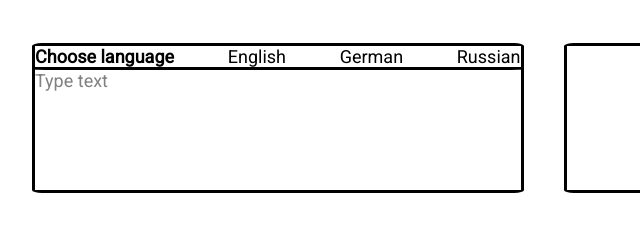
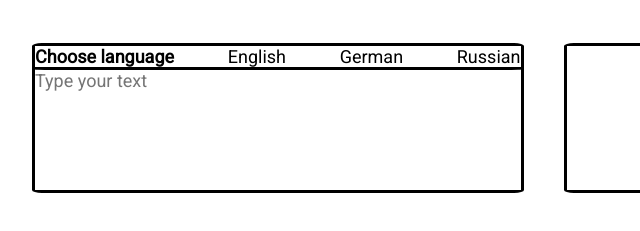
Before and after one commit to mateuszrosa/Translator, a plain HTML site: page index.html in a window 1280 px wide. Shown: the part 195-426 px from the top of the page, 96-736 px from the left. Drawn offline with Linux system fonts and the light colour scheme.

Commit message:
texarea instead contenteditable div

```diff
--- a/index.html
+++ b/index.html
@@ -19,9 +19,7 @@
                 <span>German</span>
                 <span>Russian</span>
             </div>
-            <div class="input" contenteditable="true">
-                <span>Type text</span>
-            </div>
+            <textarea class="input" placeholder="Type your text"></textarea>
         </div>
         <div class="second"></div>
     </div>
--- a/style.css
+++ b/style.css
@@ -44,10 +44,8 @@ div.first .input {
     width: 100%;
     flex-grow: 1;
     border: none;
-}
-
-div.input span {
-    color: gray;
+    font-size: 18px;
+    resize: none;
 }
 
 .choose span {
```
